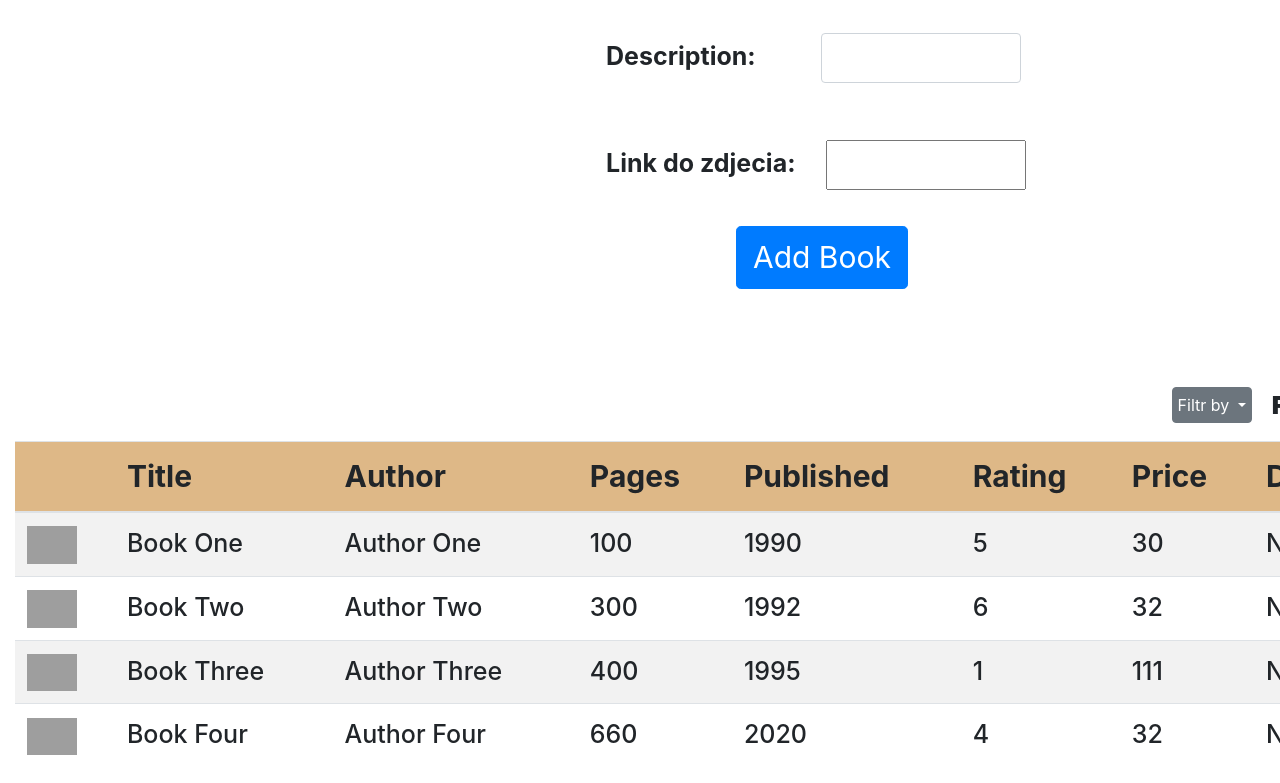
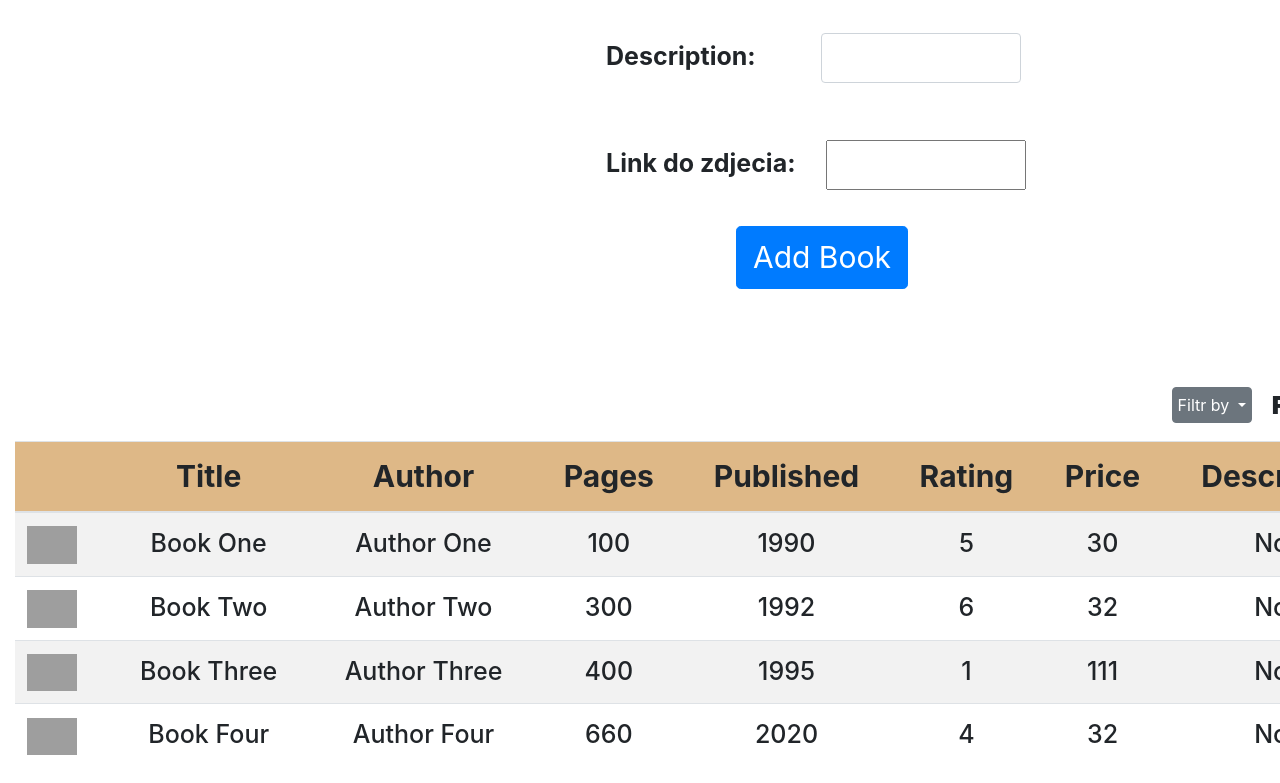
Before and after one commit to addussk/projectII_ZUI, a plain HTML site: page index.html in a window 1280 px wide. Shown: the part 813-1596 px from the top of the page. Drawn offline with nearby package versions, Linux system fonts and the light colour scheme; grey boxes are pictures that could not be loaded.

Commit message:
Remove button has been changed, function resposible for remove element from list has been fixed

```diff
--- a/index.html
+++ b/index.html
@@ -84,19 +84,20 @@
         <thead style="background-color: burlywood; cursor: pointer; font-size: 30px;">
           <tr>
             <th></th>
-            <th id="title">Title</th>
-            <th id="author">Author</th>
-            <th id="pages">Pages</th>
-            <th id="published">Published</th>
-            <th id="rating">Rating</th>
-            <th id="price">Price</th>
-            <th>Description</th>
-            <th></th>
+            <th class="text-center" id="title">Title</th>
+            <th id="author" class="text-center">Author</th>
+            <th id="pages" class="text-center">Pages</th>
+            <th id="published" class="text-center">Published</th>
+            <th id="rating" class="text-center">Rating</th>
+            <th id="price" class="text-center">Price</th>
+            <th class="text-center">Description</th>
+            <th class="text-center">Remove</th>
           </tr>
         </thead>
         <tbody id="book-list"></tbody>
       </table>
   </div>
+
   <script src="scripts/app.js" ></script>
 </body>
 </html>
--- a/scripts/app.js
+++ b/scripts/app.js
@@ -78,22 +78,23 @@ class UI {
     // Change the HTML content of <tr>
     row.innerHTML = `
       <td><img src='${book.link}'></td>
-      <td>${book.title}</td>
-      <td>${book.author}</td>
-      <td>${book.pages}</td>
-      <td>${book.published}</td>
-      <td>${book.rating}</td>
-      <td>${book.price}</td>
-      <td>${book.description}</td>
-      <td><a href="#" class="btn btn-danger btn-sm delete">X</a></td>
+      <td class="text-center">${book.title}</td>
+      <td class="text-center">${book.author}</td>
+      <td class="text-center">${book.pages}</td>
+      <td class="text-center">${book.published}</td>
+      <td class="text-center">${book.rating}</td>
+      <td class="text-center">${book.price}</td>
+      <td class="text-center">${book.description}</td>
+      <td class="text-center"><span class="table-remove"><button type="button"
+      class="btn btn-danger btn-rounded btn-sm my-0 remove">Remove</button></span></td>
     `;
 
     list.appendChild(row);
   }
 
   static deleteBook(el) {
-    if(el.classList.contains('delete')) {
-      el.parentElement.parentElement.remove();
+    if(el.classList.contains('remove')) {
+      el.parentElement.parentElement.parentElement.remove();
     }
   }
 
@@ -261,7 +262,7 @@ document.querySelector('#book-form').addEventListener('submit', (e) => {
 
 // Event: Remove a Book
 document.querySelector('#book-list').addEventListener('click', (e) => {
-  // console.log(e);
+  // console.log(e.target);
   // Remove book from UI
   UI.deleteBook(e.target);
 
```
